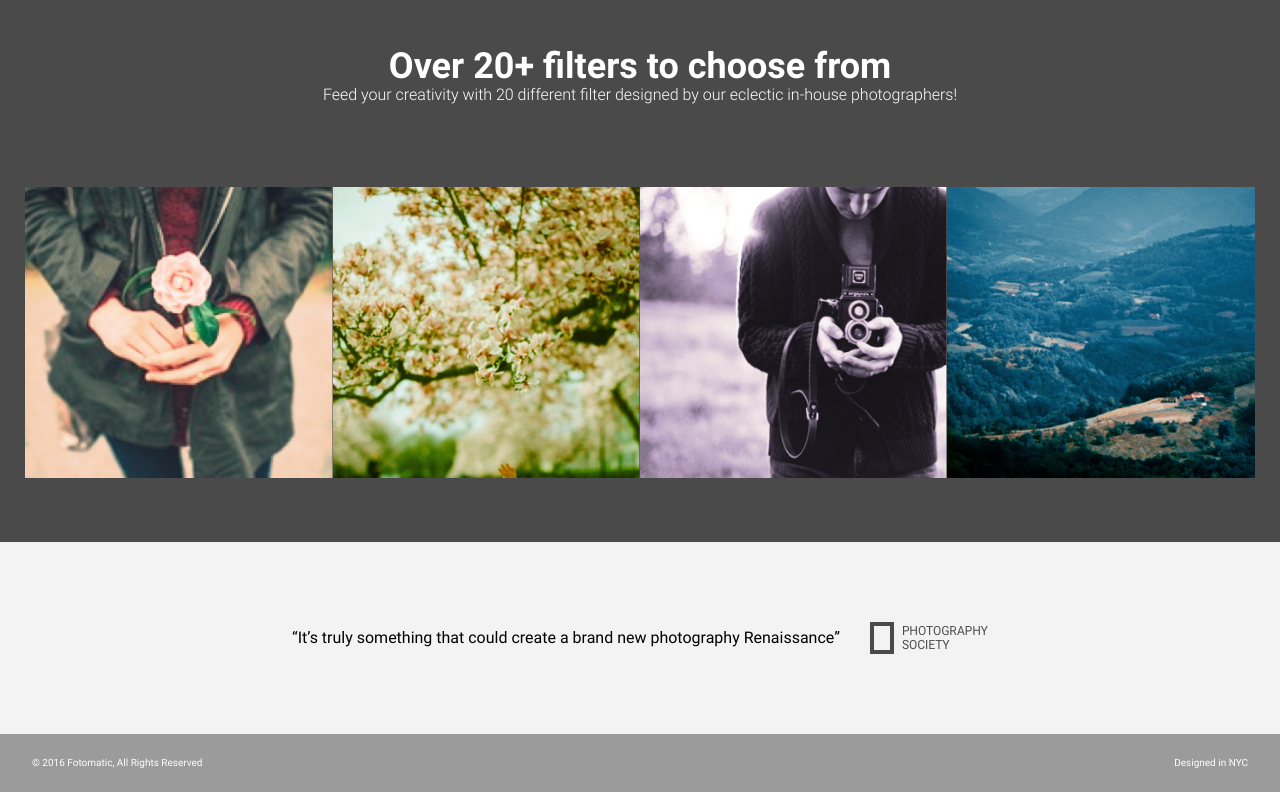
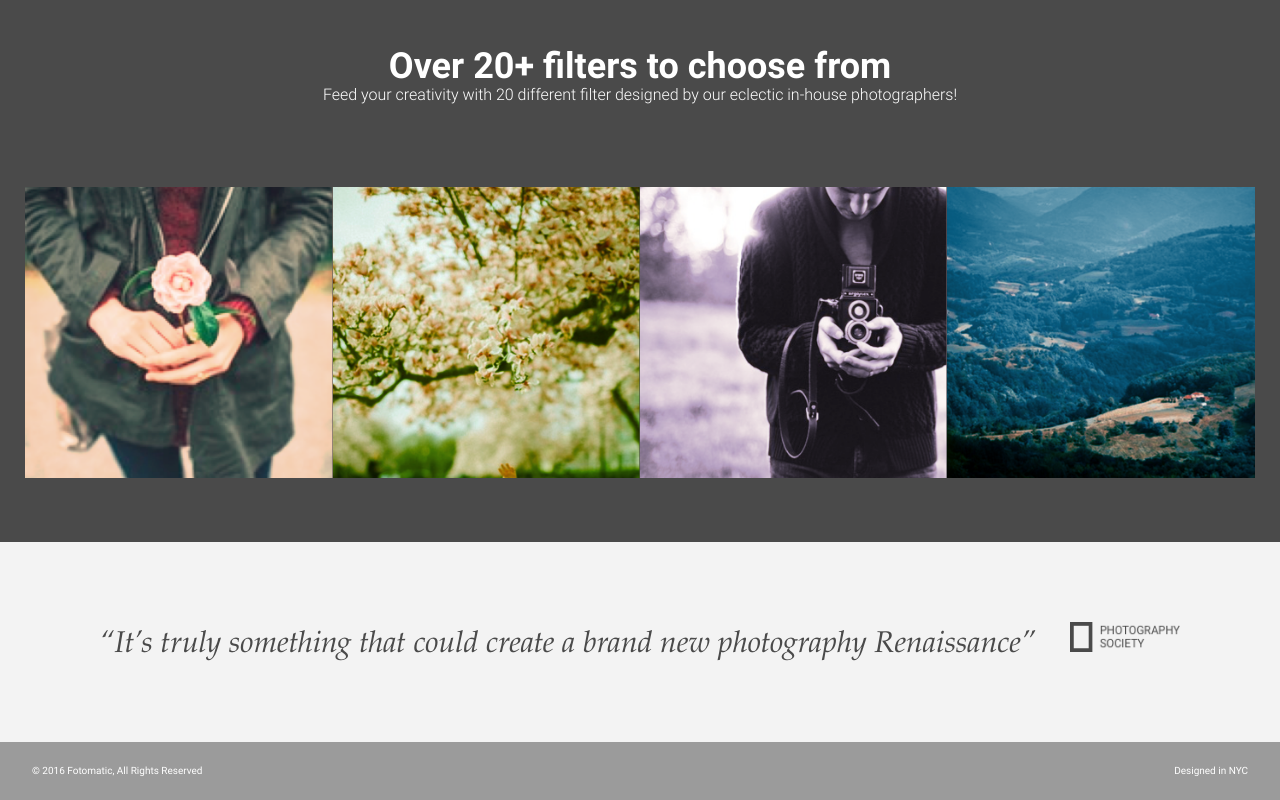
Before and after one commit to siralbert/Fotomatic, a plain HTML site: page index.html in a window 1280 px wide. Shown: the part 1415-2215 px from the top of the page. Drawn offline with Linux system fonts and the light colour scheme; a web font is replaced by a local one.

Commit message:
Fix positioning and styling of elements in quotes section by adding the missing leading periods to class selectors in quotes section

```diff
--- a/resources/css/style.css
+++ b/resources/css/style.css
@@ -381,11 +381,11 @@ header .mobile {
   background-color: #f3f3f3;
 }
 
-#quotes-section content {
+#quotes-section .content {
   padding: 5rem 0;
 }
 
-#quotes-section quote {
+#quotes-section .quote {
   padding-right: 1.875rem;
   font-family: "Palatino", serif;
   font-size: 1.875rem;
@@ -394,19 +394,8 @@ header .mobile {
   color: #4a4a4a;
 }
 
-#quotes-section quote-citation {
+#quotes-section .quote-citation {
   height: 1.875rem;
-}
-
-#quotes-section img{
-  margin-left: 1.875rem;
-}
-
-#quotes-section .center{
-  padding: 5rem 0;
-  display: flex;
-  justify-content: center;
-  align-items: center;
 }
 
 @media only screen and (max-width: 760px) {
```
